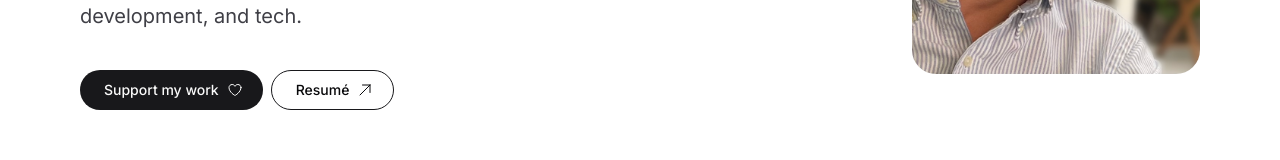
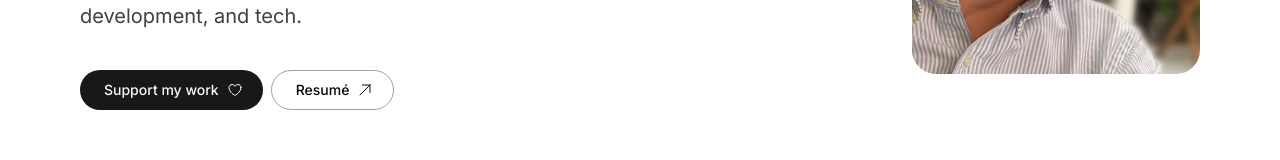
Before and after one commit to NiklasPeterson/niklaspeterson.com, a Next.js app: page / in a window 1280 px wide. Shown: the part 2710-2870 px from the top of the page. Built offline with nearby package versions, Linux system fonts and the light colour scheme.

Commit message:
Adjusting button styling

```diff
--- a/app/globals.css
+++ b/app/globals.css
@@ -4,12 +4,13 @@
 
 @layer components {
   .btn-primary {
-    @apply text-sm font-medium rounded-full h-10 px-5 py-3 flex gap-1 items-center text-zinc-50 bg-zinc-900 hover:bg-zinc-700 focus:outline-none focus:ring-4 focus:ring-zinc-300 dark:text-zinc-950 dark:bg-zinc-50 dark:hover:bg-zinc-200 dark:focus:ring-zinc-100;
+    @apply transition-colors ease-out font-medium px-5 py-3 rounded-full flex gap-1 items-center bg-zinc-900 text-zinc-50 hover:bg-zinc-700 dark:bg-zinc-100 dark:text-zinc-950 dark:hover:bg-zinc-300;
   }
   .btn-secondary {
-    @apply text-sm font-medium rounded-full h-10 px-5 py-3 flex gap-1 items-center border border-zinc-900 text-zinc-950 focus:outline-none hover:bg-gray-100 focus:ring-4 focus:ring-zinc-200 dark:text-zinc-50 dark:border-zinc-50 dark:hover:bg-zinc-900 dark:focus:ring-zinc-700;
+    @apply transition-colors ease-out font-medium px-5 py-3 rounded-full flex gap-1 items-center border border-zinc-400 text-zinc-950 hover:bg-zinc-200 dark:border-zinc-600 dark:text-zinc-50 dark:hover:bg-zinc-800;
   }
 }
+
 
 @keyframes draw {
   to {
--- a/app/page.js
+++ b/app/page.js
@@ -26,7 +26,7 @@ export default function Home() {
           />
         </svg>
 
-        <a href='mailto:hi@niklaspeterson.com' className='text-base font-medium rounded-full px-5 py-3 flex gap-1 items-center text-zinc-50 bg-zinc-900 hover:bg-zinc-700 focus:outline-none focus:ring-4 focus:ring-zinc-300 dark:text-zinc-950 dark:bg-zinc-50 dark:hover:bg-zinc-200 dark:focus:ring-zinc-100'>
+        <a href='mailto:hi@niklaspeterson.com' className='px-5 py-3 text-base btn-primary'>
           <span className='mx-1'>Say Hello</span>
           <svg xmlns="http://www.w3.org/2000/svg" fill="none" viewBox="0 0 24 24" strokeWidth="1.5" stroke="currentColor" className="w-6 h-6">
             <path strokeLinecap="round" strokeLinejoin="round" d="M12 20.25c4.97 0 9-3.694 9-8.25s-4.03-8.25-9-8.25S3 7.444 3 12c0 2.104.859 4.023 2.273 5.48.432.447.74 1.04.586 1.641a4.483 4.483 0 0 1-.923 1.785A5.969 5.969 0 0 0 6 21c1.282 0 2.47-.402 3.445-1.087.81.22 1.668.337 2.555.337Z" />
@@ -126,16 +126,15 @@ export default function Home() {
               <br /><br />
               Outside work, you&apos;ll find me cherishing quality time with my family. In my free moments, I enjoy exploring design and coding. I&apos;ve created two iOS apps, <span className='font-semibold text-zinc-950 dark:text-zinc-50'>Hydrify</span> and <span className='font-semibold text-zinc-950 dark:text-zinc-50'>Titls</span>. These are personal projects that let me scratch that creative itch by seamlessly blending design, development, and tech.</p>
           </div>
-
           <div className="flex gap-2">
-            <a href="https://www.buymeacoffee.com/niklaspeterson" className="btn-primary">
+            <a href="https://www.buymeacoffee.com/niklaspeterson" className="h-10 text-sm btn-primary">
               <span className='mx-1'>Support my work</span>
               <svg xmlns="http://www.w3.org/2000/svg" fill="none" viewBox="0 0 24 24" strokeWidth="1.5" stroke="currentColor" className="w-4 h-4">
                 <path strokeLinecap="round" strokeLinejoin="round" d="M21 8.25c0-2.485-2.099-4.5-4.688-4.5-1.935 0-3.597 1.126-4.312 2.733-.715-1.607-2.377-2.733-4.313-2.733C5.1 3.75 3 5.765 3 8.25c0 7.22 9 12 9 12s9-4.78 9-12Z" />
               </svg>
             </a>
 
-            <a href="https://read.cv/niklaspeterson" className="btn-secondary">
+            <a href="https://read.cv/niklaspeterson" className="h-10 text-sm btn-secondary">
               <span className='mx-1'>Resumé</span>
               <svg xmlns="http://www.w3.org/2000/svg" fill="none" viewBox="0 0 24 24" strokeWidth="1.5" stroke="currentColor" className="w-4 h-4">
                 <path strokeLinecap="round" strokeLinejoin="round" d="m4.5 19.5 15-15m0 0H8.25m11.25 0v11.25" />
@@ -144,9 +143,9 @@ export default function Home() {
           </div>
         </div>
 
-        <div className='relative h-[320px] w-full sm:h-[400px] sm:w-[320px]'>
+        <div className='relative rounded-2xl md:rounded-3xl overflow-hidden h-[320px] w-full sm:h-[400px] sm:w-[320px]'>
           <Image
-            className='rounded-2xl md:rounded-3xl'
+            className='transition-transform duration-300 hover:scale-105'
             src="/niklas-peterson.jpg"
             alt="Picture of Niklas Peterson"
             fill={true}
```
